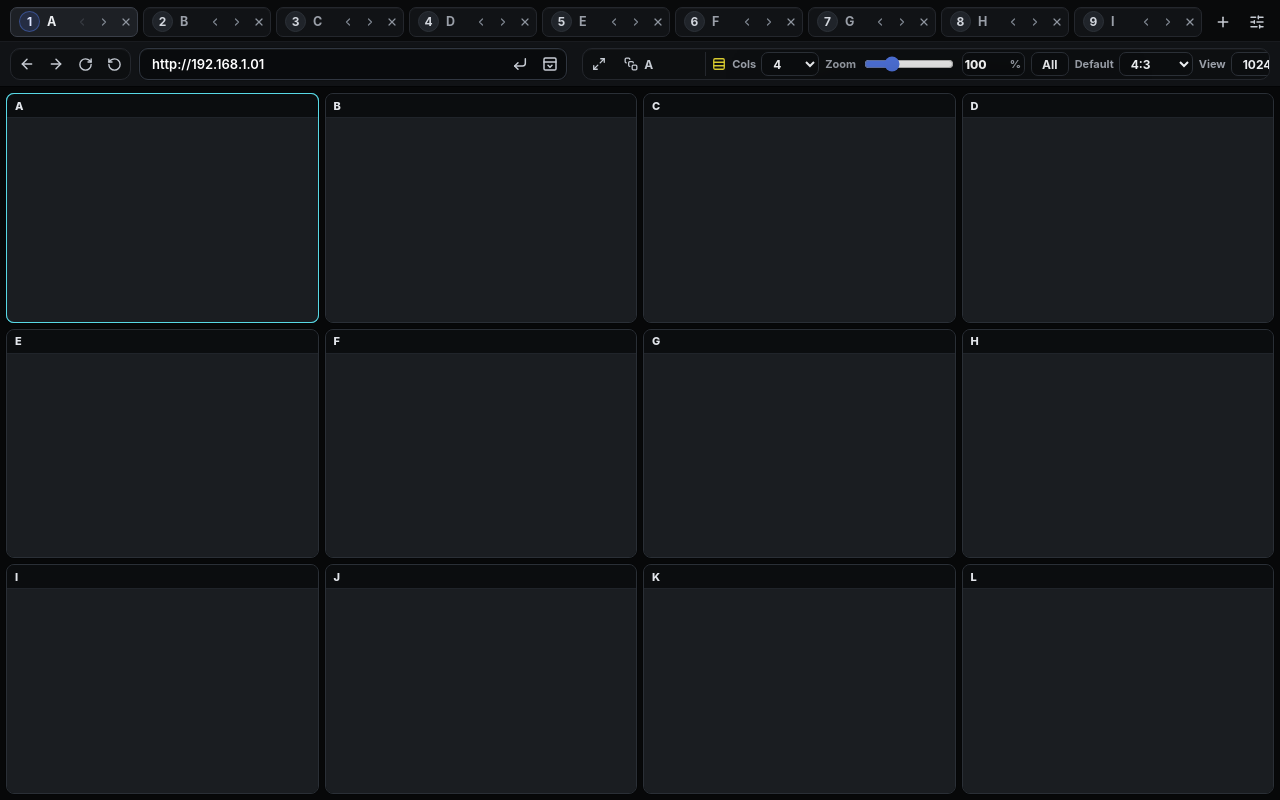
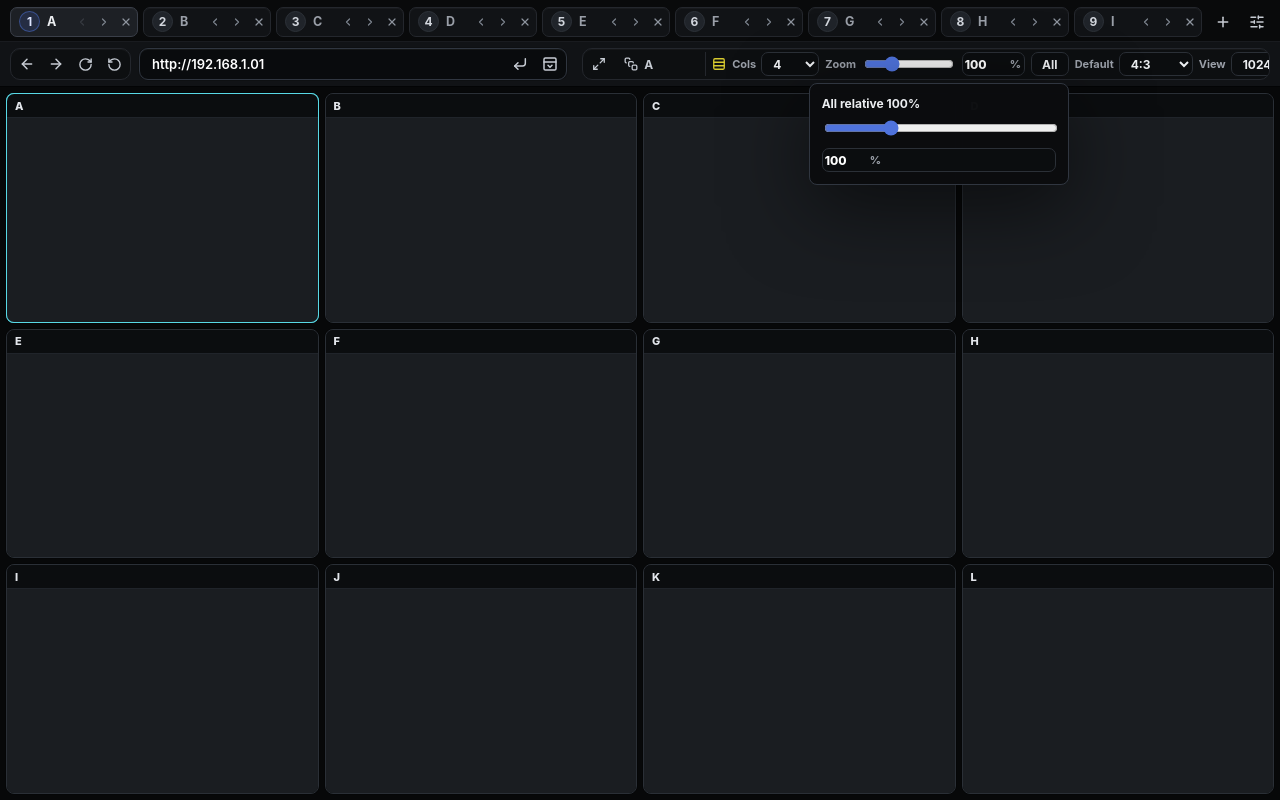
Before and after one commit to nestoff/DITBrowse-skaahoj, a React (Vite) app: page / in a window 1280 px wide. Both pictures are taken after a click on the button "All". Built offline with nearby package versions, Linux system fonts and the light colour scheme.

Commit message:
fix: show all control popovers above toolbar

```diff
--- a/src/renderer/components/GridControls.tsx
+++ b/src/renderer/components/GridControls.tsx
@@ -1,5 +1,5 @@
-import type { ReactElement, ReactNode } from "react";
-import { useEffect, useState } from "react";
+import type { CSSProperties, ReactElement, ReactNode } from "react";
+import { useEffect, useRef, useState } from "react";
 import type { ViewportSize } from "../../shared/types";
 import {
   DEFAULT_ASPECT_RATIO_PRESETS,
@@ -128,15 +128,33 @@ export function GridControls({
   onViewportChange,
   icon
 }: GridControlsProps): ReactElement {
+  const zoomButtonRef = useRef<HTMLButtonElement | null>(null);
+  const viewportButtonRef = useRef<HTMLButtonElement | null>(null);
   const [globalZoomOpen, setGlobalZoomOpen] = useState(false);
   const [globalViewportOpen, setGlobalViewportOpen] = useState(false);
   const [relativeZoom, setRelativeZoom] = useState(1);
+  const [zoomPopoverStyle, setZoomPopoverStyle] = useState<CSSProperties>({});
+  const [viewportPopoverStyle, setViewportPopoverStyle] = useState<CSSProperties>({});
   const relativeZoomPercent = Math.round(relativeZoom * 100);
+
+  const popoverStyleFor = (button: HTMLButtonElement | null, width: number): CSSProperties => {
+    const rect = button?.getBoundingClientRect();
+    if (!rect) {
+      return {};
+    }
+
+    return {
+      top: `${rect.bottom + 7}px`,
+      left: `${Math.max(8, Math.min(rect.right - width, window.innerWidth - width - 8))}px`
+    };
+  };
+
   const toggleGlobalZoom = (): void => {
     setGlobalZoomOpen((open) => {
       const nextOpen = !open;
       if (nextOpen) {
         setRelativeZoom(1);
+        setZoomPopoverStyle(popoverStyleFor(zoomButtonRef.current, 260));
         onRelativeGlobalZoomStart();
       }
       return nextOpen;
@@ -184,6 +202,7 @@ export function GridControls({
         />
         <button
           type="button"
+          ref={zoomButtonRef}
           className="global-zoom-trigger"
           aria-label="Global zoom controls"
           aria-expanded={globalZoomOpen}
@@ -192,7 +211,11 @@ export function GridControls({
           All
         </button>
         {globalZoomOpen && (
-          <div className="zoom-popover" aria-label="Global zoom controls panel">
+          <div
+            className="zoom-popover"
+            aria-label="Global zoom controls panel"
+            style={zoomPopoverStyle}
+          >
             <label className="zoom-slider">
               <span>All relative {relativeZoomPercent}%</span>
               <input
@@ -245,15 +268,28 @@ export function GridControls({
       <div className="grid-control viewport-control">
         <button
           type="button"
+          ref={viewportButtonRef}
           className="global-viewport-trigger"
           aria-label="All viewport controls"
           aria-expanded={globalViewportOpen}
-          onClick={() => setGlobalViewportOpen((open) => !open)}
+          onClick={() =>
+            setGlobalViewportOpen((open) => {
+              const nextOpen = !open;
+              if (nextOpen) {
+                setViewportPopoverStyle(popoverStyleFor(viewportButtonRef.current, 180));
+              }
+              return nextOpen;
+            })
+          }
         >
           All
         </button>
         {globalViewportOpen && (
-          <div className="viewport-popover" aria-label="All viewport controls panel">
+          <div
+            className="viewport-popover"
+            aria-label="All viewport controls panel"
+            style={viewportPopoverStyle}
+          >
             <label className="viewport-select">
               <span>All View</span>
               <select
--- a/src/renderer/styles.css
+++ b/src/renderer/styles.css
@@ -529,24 +529,22 @@ textarea::selection {
 }
 
 .zoom-popover {
-  position: absolute;
-  top: 31px;
-  right: 0;
-  z-index: 35;
+  position: fixed;
+  z-index: 90;
   display: grid;
   gap: 10px;
   width: 260px;
+  max-width: calc(100vw - 16px);
   padding: 12px;
 }
 
 .viewport-popover {
-  position: absolute;
-  top: 31px;
-  right: 0;
-  z-index: 35;
+  position: fixed;
+  z-index: 90;
   display: grid;
   gap: 8px;
   width: 180px;
+  max-width: calc(100vw - 16px);
   padding: 10px;
 }
 
```
